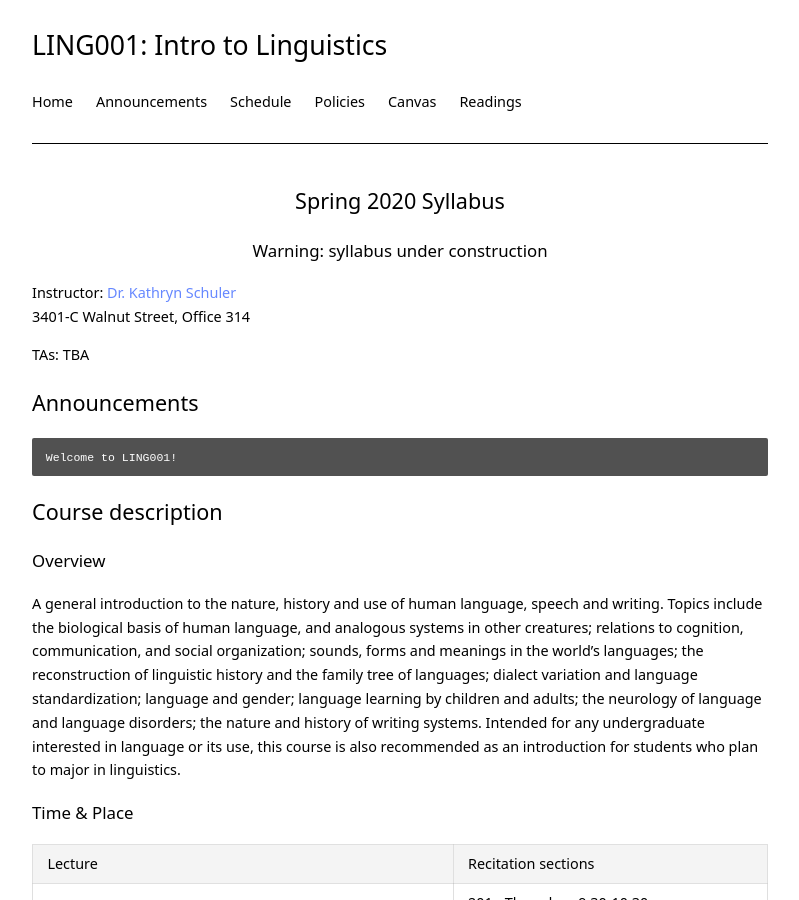
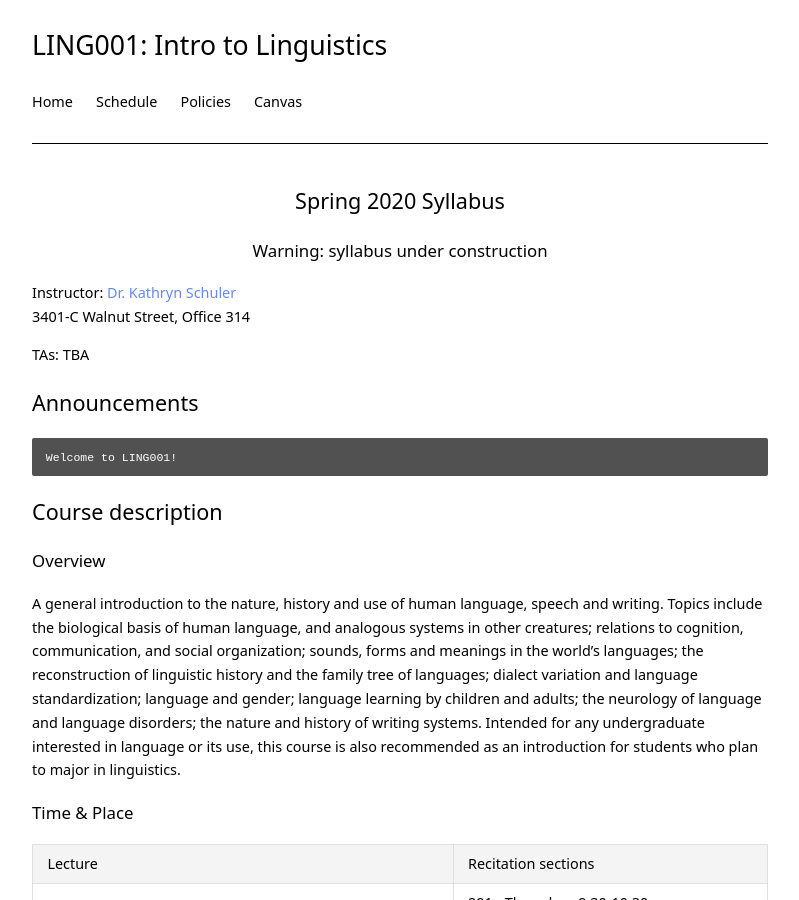
Before and after one commit to kschuler/ling001, a Jekyll site: the page built from index.md, in a window 1280 px wide and 900 px high. Shown: the whole window, without its empty margins (240-1039 px from the left). Built offline with Jekyll 4.4.1, drawn with Linux system fonts in a browser that asks for light colours.

Commit message:
Update _config.yml

```diff
--- a/_config.yml
+++ b/_config.yml
@@ -23,11 +23,9 @@ dark_theme: false            # enables dark mode
 
 navigation:                  # (optional) site navigation in the header
    Home: index.html
-   Announcements: index.html#announcements
    Schedule: index.html#schedule
    Policies: index.html#policies
    Canvas: https://canvas.upenn.edu/courses/1489351
-   Readings: https://app.perusall.com/courses/intro-to-linguistics-1/_/dashboard/assignments
 
 icons:                       # show icons in the header, for all possible icons see http://fontawesome.io/icons/
   github: "https://github.com/kschuler"
```
